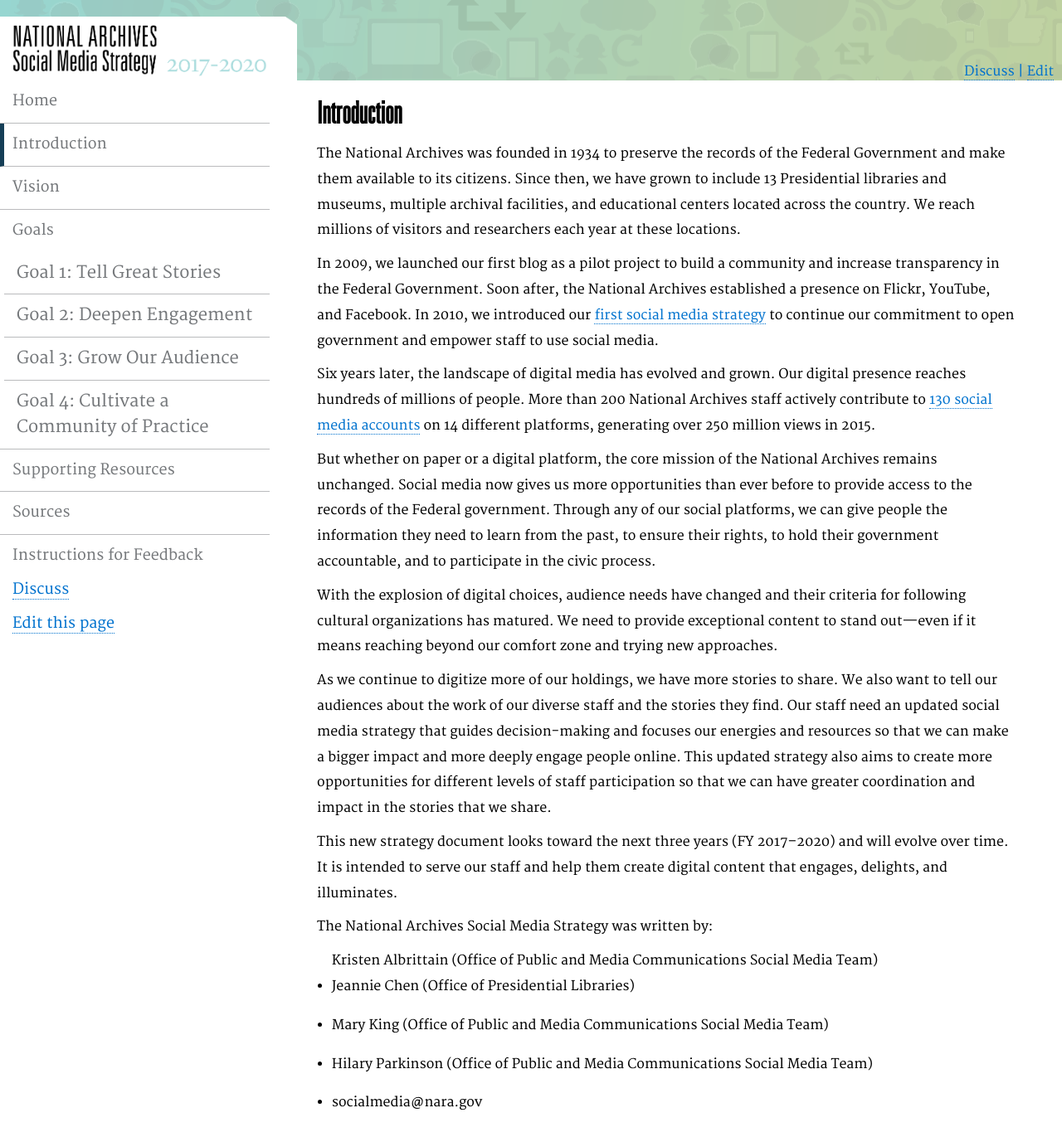
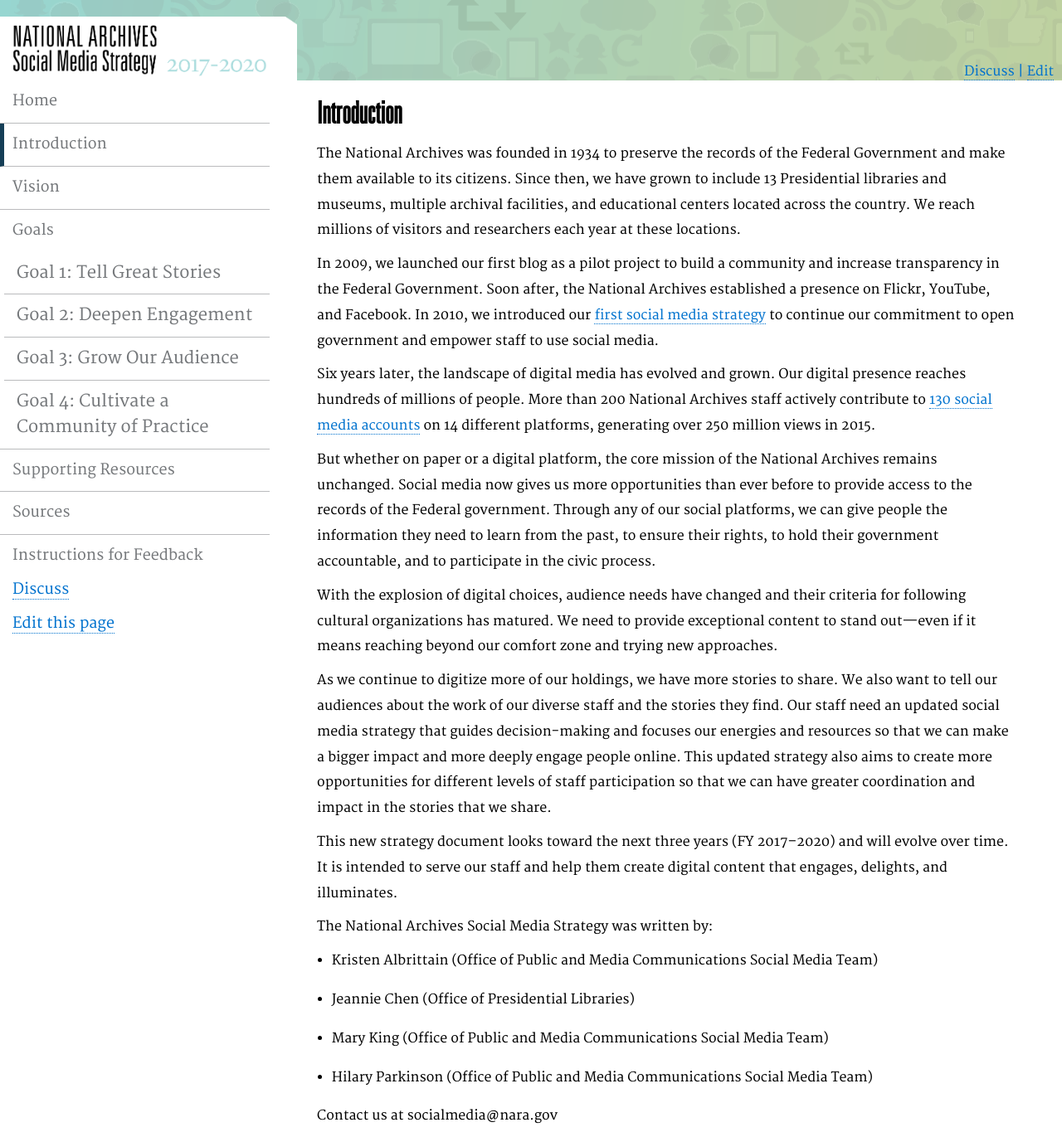
Before and after one commit to usnationalarchives/social-media-strategy, a Jekyll site: the page built from pages/introduction.md, in a window 1280 px wide. Shown: the whole page at 83% size. Built offline with Jekyll 4.4.1, drawn with Linux system fonts in a browser that asks for light colours.

Commit message:
Update introduction.md

```diff
--- a/pages/introduction.md
+++ b/pages/introduction.md
@@ -22,9 +22,10 @@
 This new strategy document looks toward the next three years (FY 2017–2020) and will evolve over time. It is intended to serve our staff and help them create digital content that engages, delights, and illuminates.
 
 The National Archives Social Media Strategy was written by:
-<ul>Kristen Albrittain (Office of Public and Media Communications Social Media Team)
+<ul>
+  <li>Kristen Albrittain (Office of Public and Media Communications Social Media Team)</li>
   <li>Jeannie Chen (Office of Presidential Libraries)</li>
 <li>Mary King (Office of Public and Media Communications Social Media Team)</li>
   <li>Hilary Parkinson (Office of Public and Media Communications Social Media Team)</li>
-  <li>socialmedia@nara.gov</li>
-</ul>
+  </ul>
+  Contact us at socialmedia@nara.gov
```
